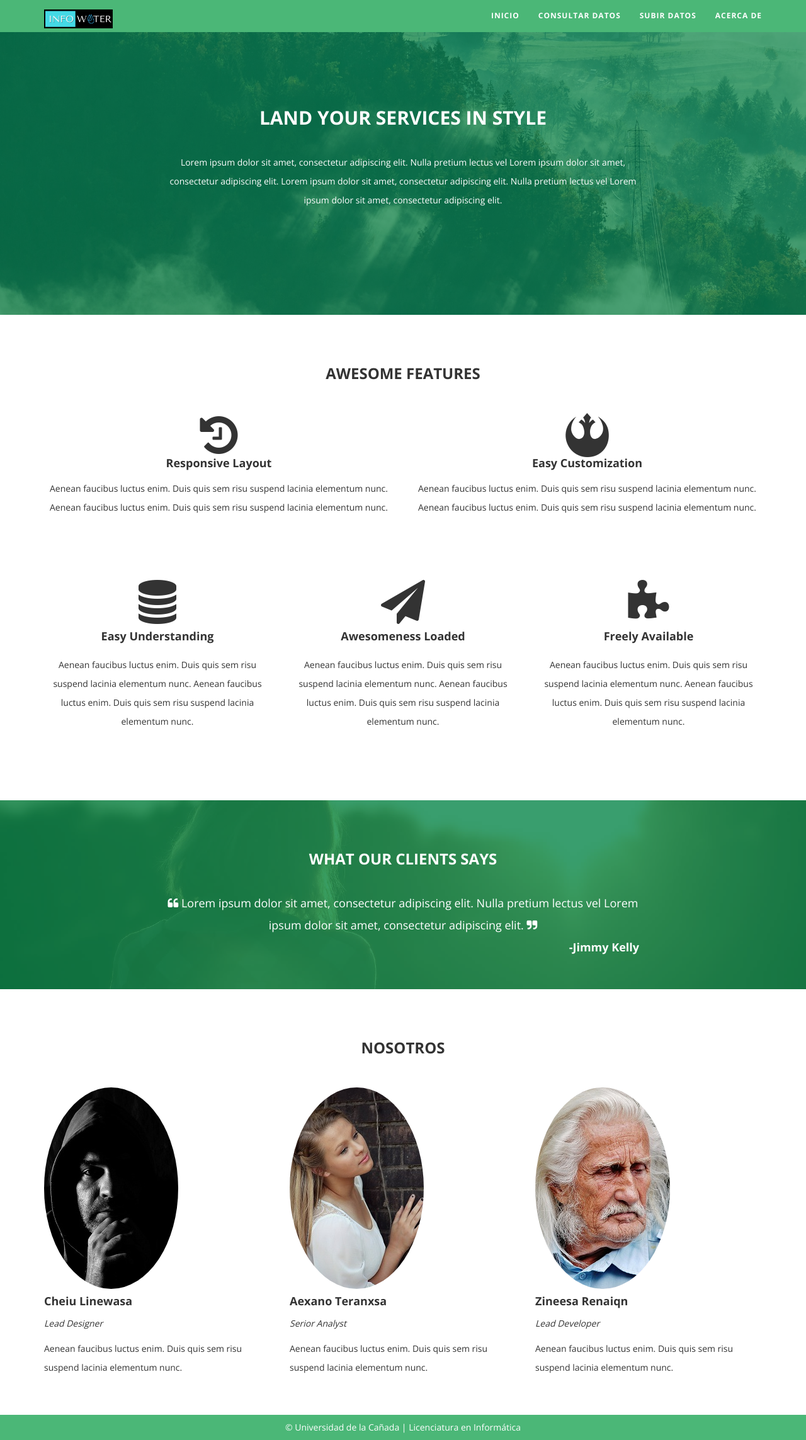
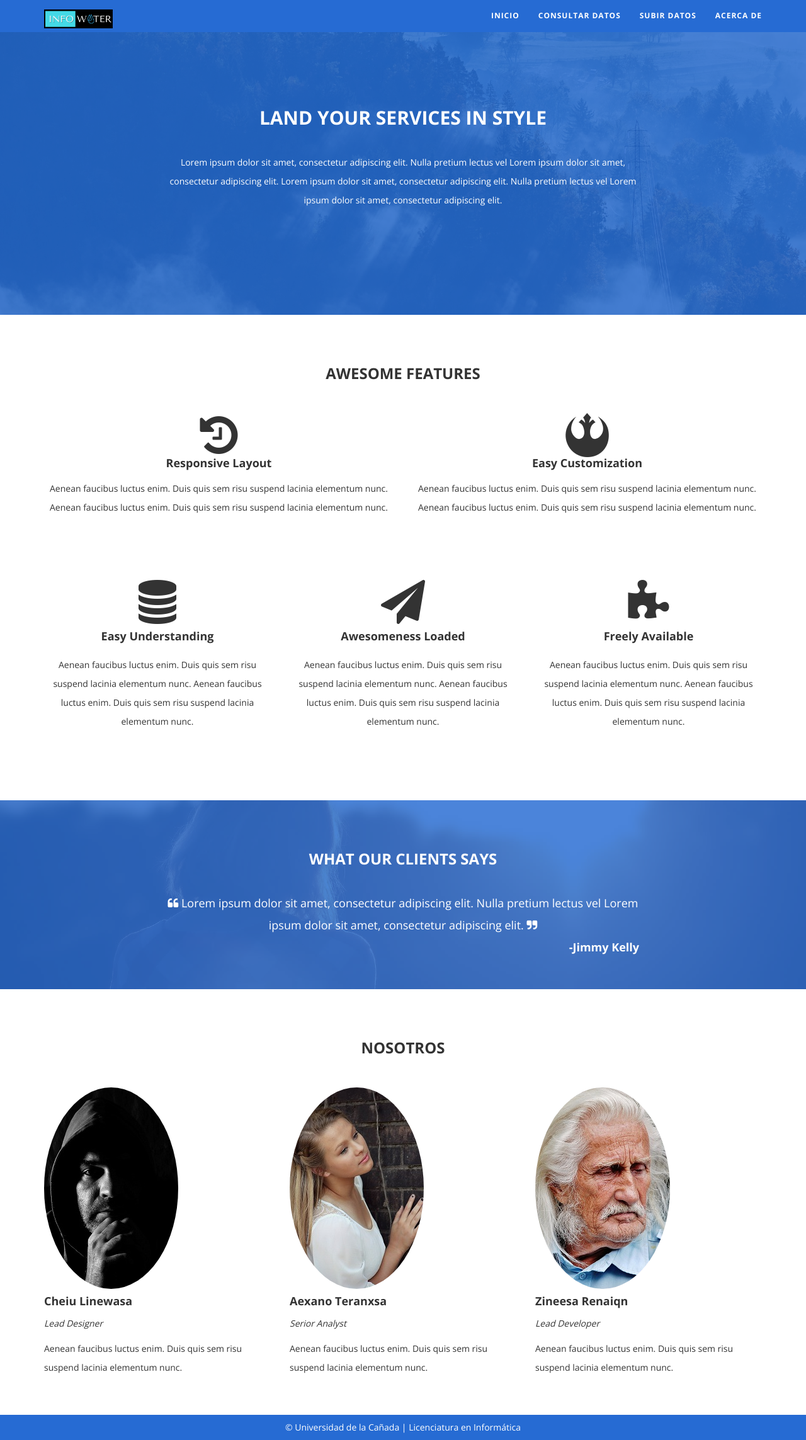
Before and after one commit to Canos13/agua, a PHP site: page / in a window 1280 px wide. Shown: the whole page at 63% size. Run offline with PHP 8.4, Linux system fonts and the light colour scheme; some libraries are stand-ins or nearby versions.

Commit message:
de verde a azul

```diff
--- a/view/css/themes/green.css
+++ b/view/css/themes/green.css
@@ -1,31 +1,31 @@
 
 
 #menu {
-    background-color:#4bb777;
+    background-color:rgb(38, 107, 211);
 
 }
 
 
 .header-sec .overlay{
-    background:rgba(8, 134, 74, 0.68);
+    background:rgba(38, 107, 211, 0.829);
 }
 
 
 .testi-sec .overlay{
-    background:rgba(8, 134, 74, 0.80);
+    background:rgba(38, 107, 211, 0.829);
 }
 
 
 .single-price {
-    background-color:rgba(8, 134, 74,1);
+    background-color:rgba(38, 107, 211, 0.829);
 }
 .multi-price {
-    background-color:#4bb777;
+    background-color:rgb(38, 107, 211);
 }
 /*=====================================
   FOOTER STYLES
     ===================================*/
 
  .myfooter {
-    background-color:#4bb777;
+    background-color:rgb(38, 107, 211);
 }
```
